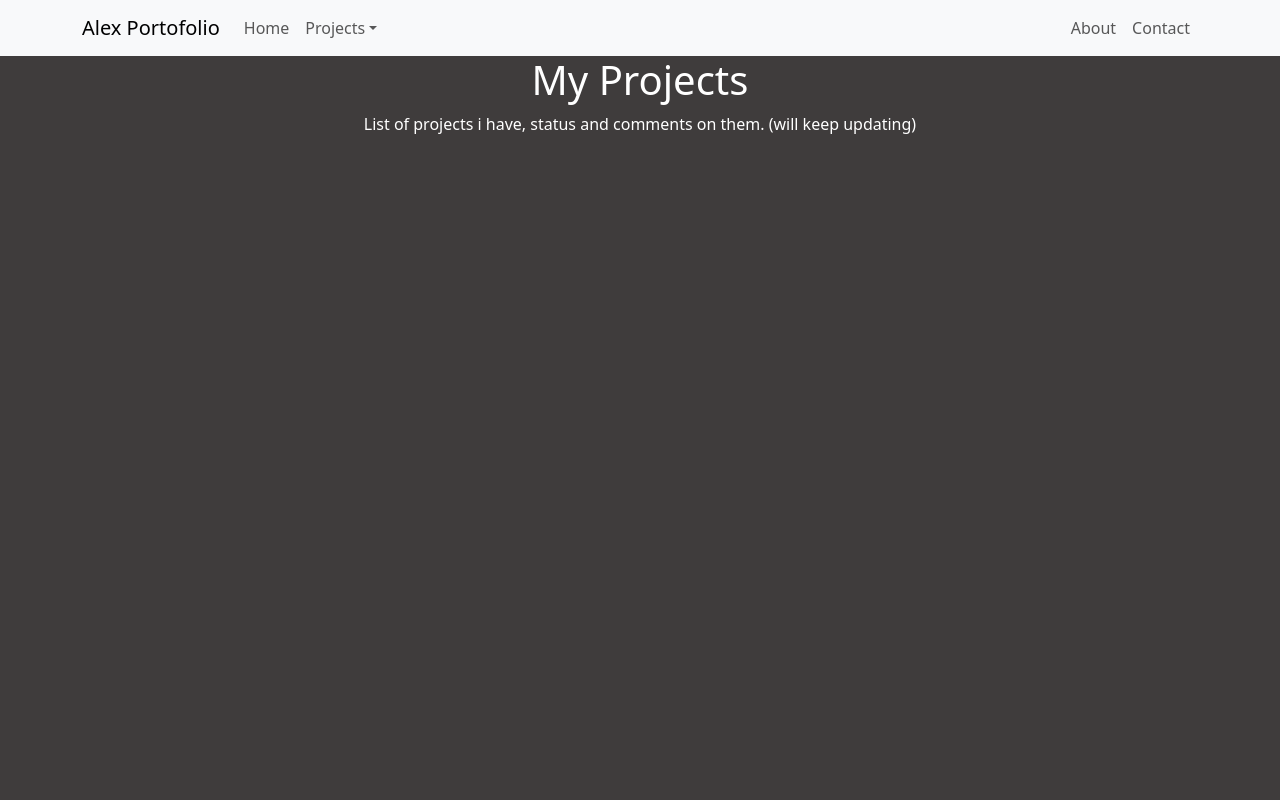
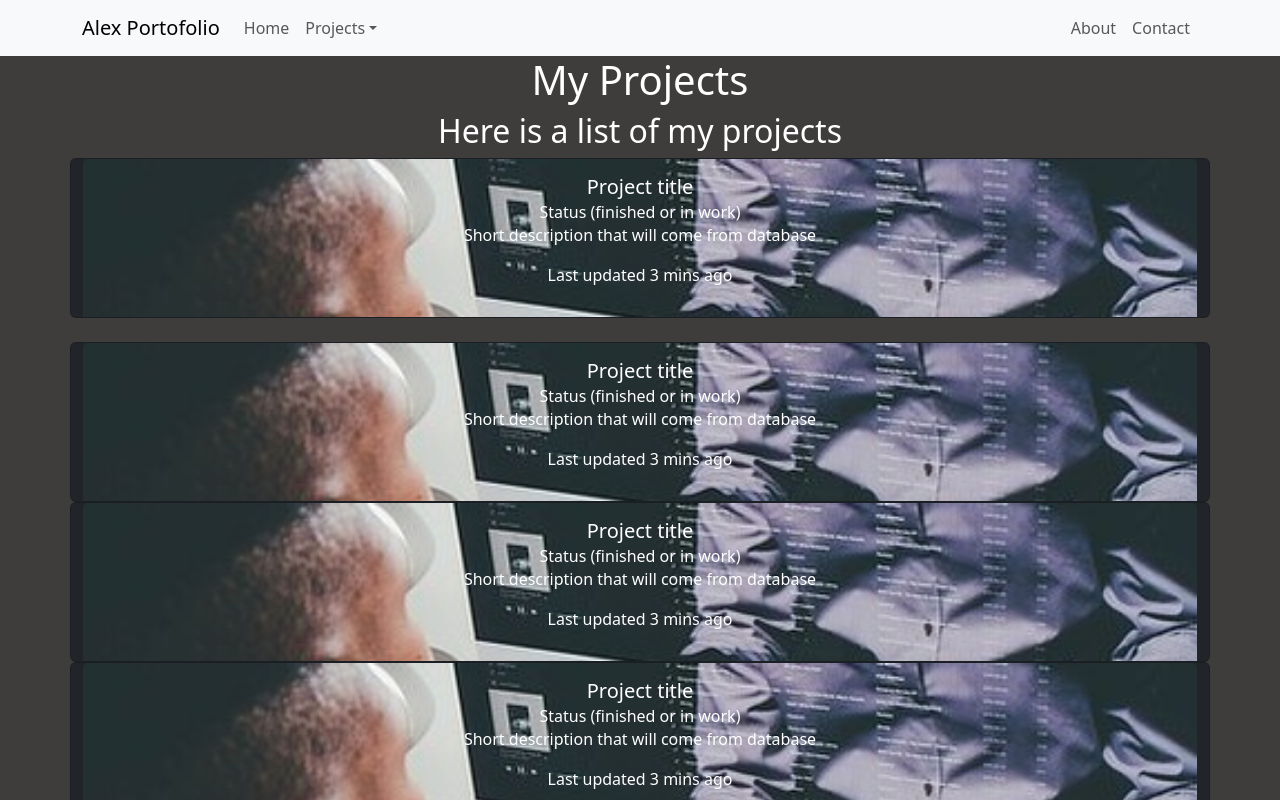
Before and after one commit to alexb997/myWebsite, a React (Create React App) app in the folder portofolioFront/: page /projects in a window 1280 px wide. Built offline with nearby package versions, Linux system fonts and the light colour scheme.

Commit message:
project page overflow incomplete

```diff
--- a/portofolioFront/src/App.js
+++ b/portofolioFront/src/App.js
@@ -1,7 +1,5 @@
 import "./App.css";
 import CustomCursor from "./components/customCursor/CustomCursor";
-import NavBar from "./components/navigation/NavBar";
-import AppRouter from "./components/routing/AppRouter";
 
 function App() {
   return (
--- /dev/null
+++ b/portofolioFront/src/components/pages/projects/ProjectCard.js
@@ -0,0 +1,29 @@
+import Card from "react-bootstrap/Card";
+import test from "./test.jpg";
+import "./Projects.css";
+import { Container } from "react-bootstrap";
+
+function ProjectCard() {
+  return (
+    <>
+      <Card
+        className="bg-dark text-white test overflow-hidden"
+        title="clicking on it will redirect to detailed project page"
+      >
+        <Card.Img
+          src={`${test}`}
+          alt="Card image"
+          style={{ objectFit: "contain" }}
+        />
+        <Card.ImgOverlay>
+          <Card.Title>Project title</Card.Title>
+          <Card.Subtitle>Status (finished or in work)</Card.Subtitle>
+          <Card.Text>Short description that will come from database</Card.Text>
+          <Card.Text>Last updated 3 mins ago</Card.Text>
+        </Card.ImgOverlay>
+      </Card>
+    </>
+  );
+}
+
+export default ProjectCard;
--- /dev/null
+++ b/portofolioFront/src/components/pages/projects/Projects.css
@@ -0,0 +1,3 @@
+.test {
+  height: 20vh !important;
+}
--- a/portofolioFront/src/components/pages/projects/Projects.js
+++ b/portofolioFront/src/components/pages/projects/Projects.js
@@ -1,14 +1,41 @@
 import React from "react";
+import ProjectCard from "./ProjectCard";
+import { Container, Row, Col } from "react-bootstrap";
 
 function Projects() {
   return (
-    <div>
+    <Container>
       <h1>My Projects</h1>
-      <p>
-        List of projects i have, status and comments on them. (will keep
-        updating)
-      </p>
-    </div>
+      <h2>Here is a list of my projects </h2>
+      <Col>
+        <Row>
+          <ProjectCard id="1" />
+        </Row>
+        <br />
+        <Row>
+          <ProjectCard id="2" />
+        </Row>
+        <Row>
+          <ProjectCard id="3" />
+        </Row>
+        <Row>
+          <ProjectCard id="6" />
+        </Row>
+        <Row>
+          <ProjectCard id="5" />
+        </Row>
+        <Row>
+          <ProjectCard id="4" />
+        </Row>
+        <Row>
+          <ProjectCard id="8" />
+        </Row>
+
+        <Row>
+          <ProjectCard id="7" />
+        </Row>
+      </Col>
+    </Container>
   );
 }
 
```
Also changed, not shown: portofolioFront/src/components/pages/projects/test.jpg (added).
